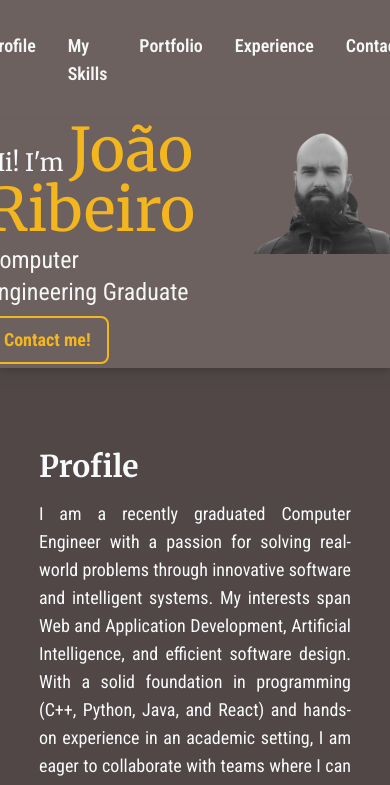
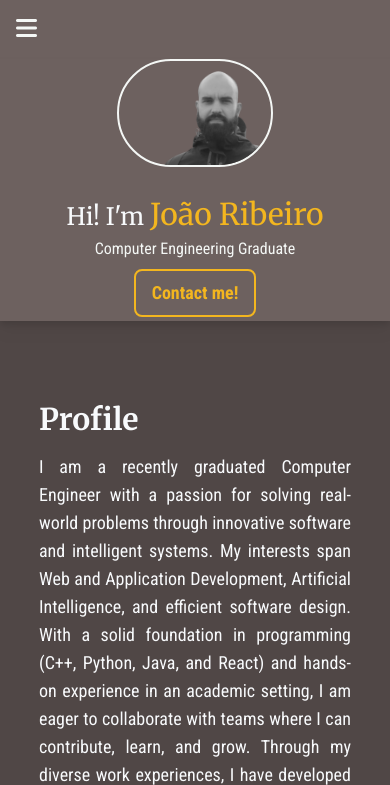
Before and after one commit to jacribeiro/jacribeiro.github.io, a website: page index.html in a window 390 px wide. Shown: the top 785 px of the page. Drawn offline with Linux system fonts and the light colour scheme.

Commit message:
Added website favicon. Added collapsible menu, incomplete. Adjusted responsiveness of header

```diff
--- a/index.html
+++ b/index.html
@@ -1,5 +1,5 @@
 <!DOCTYPE html>
-<html lang="en">
+<html lang="en" class="scroll-smooth">
 <head>
     <meta charset="UTF-8">
     <meta name="viewport" content="width=device-width, initial-scale=1.0">
@@ -10,26 +10,35 @@
     <link rel="preconnect" href="https://fonts.googleapis.com">
     <link href="https://fonts.googleapis.com/css2?family=Roboto+Condensed:ital,wght@0,100..900;1,100..900&display=swap" rel="stylesheet">
     <link href="./output.css" rel="stylesheet">
+    <link rel="apple-touch-icon" sizes="180x180" href="./images/favicon/apple-touch-icon.png">
+    <link rel="icon" type="image/png" sizes="32x32" href="./images/favicon/favicon-32x32.png">
+    <link rel="icon" type="image/png" sizes="16x16" href="./images/favicon/favicon-16x16.png">
+    <link rel="manifest" href="./images/favicon/site.webmanifest">
     <script src="https://kit.fontawesome.com/13668f996f.js" crossorigin="anonymous"></script>
 </head>
 <body class="bg-dark text-slate-50 w-full">
     <nav class="flex justify-center bg-medium">
-        <ul class="flex flex-row gap-x-8 py-8 font-main font-semibold text-lg">
+        <div class="container mx-auto px-4 py-4 flex items-start gap-4 md:justify-center">
+            <button id="menu-toggle" class="block md:hidden text-light hover:text-highlight focus:outline-none">
+                <i class="fa-solid fa-bars text-2xl"></i>
+            </button>
+            <ul id="menu" class="hidden relative left-2 md:flex flex-col md:flex-row md:gap-x-6 md:py-3 font-main font-semibold text-lg">
                 <li class="text-light hover:text-highlight hover:underline hover:underline-offset-8"><a href="#profile">Profile</a></li>
                 <li class="text-light hover:text-highlight hover:underline hover:underline-offset-8"><a href="#skills">My Skills</a></li>
                 <li class="text-light hover:text-highlight hover:underline hover:underline-offset-8"><a href="#portfolio">Portfolio</a></li>
                 <li class="text-light hover:text-highlight hover:underline hover:underline-offset-8"><a href="#experience">Experience</a></li>
                 <li class="text-light hover:text-highlight hover:underline hover:underline-offset-8"><a href="#contact">Contact</a></li>
             </ul>
+        </div>
     </nav>
-    <header class="grid grid-cols-2 grid-rows-1 justify-center w-full bg-medium drop-shadow-lg font-header">
-        <div class="row-start-1 col-start-1 justify-self-end self-center flex flex-col gap-1">
-            <h1 class="text-2xl">Hi! I'm <span class="text-highlight text-6xl">João Ribeiro</span></h1>
-            <h2 class="font-main text-2xl text-light">Computer Engineering Graduate</h2>
+    <header class="grid grid-cols-1 grid-rows-2 gap-3 md:grid-cols-2 md:grid-rows-1 justify-items-center justify-center w-full bg-medium drop-shadow-lg font-header">
+        <div class="row-start-2 col-start-1 md:row-start-1 md:justify-self-end md:self-center flex flex-col items-center md:items-start gap-1">
+            <h1 class="text-2xl">Hi! I'm <span class="text-highlight text-3xl sm:text-4xl md:text-6xl">João Ribeiro</span></h1>
+            <h2 class="font-main text-md sm:text-lg md:text-2xl text-light">Computer Engineering Graduate</h2>
             <a href="#contact"
-            class="px-4 py-2 border-2 border-solid border-highlight rounded-lg text-highlight font-main font-bold text-lg self-start my-1 hover:bg-highlight hover:text-light">Contact me!</a>
+            class="px-4 py-2 border-2 border-highlight rounded-lg text-highlight font-main font-bold text-lg md:self-start my-1 hover:bg-highlight hover:text-light">Contact me!</a>
         </div>
-        <img src="./images/personal.png" class="row-start-1 col-start-2 justify-self-end"/>
+        <img src="./images/personal.png" class="w-2/5 md:w-11/12 row-start-1 col-start-1 md:col-start-2 rounded-full border-2 border-light md:border-transparent md:rounded-none md:justify-self-end"/>
     </header>
     <main class="mt-20 font-main w-full">
         <section id="profile" class="container w-4/5 mx-auto">
@@ -183,4 +192,12 @@
         <p class="text-center font-main text-xl">Looking forward to creating innovative solutions together. Get in touch!</p>
     </footer>
 </body>
+<script defer>
+    const toggleButton = document.getElementById('menu-toggle');
+    const menu = document.getElementById('menu');
+
+    toggleButton.addEventListener('click', () => {
+        menu.classList.toggle('hidden');
+    });
+</script>
 </html>
```
Also changed, not shown: images/favicon/android-chrome-192x192.png (added), images/favicon/android-chrome-512x512.png (added), images/favicon/apple-touch-icon.png (added), images/favicon/favicon-16x16.png (added), images/favicon/favicon-32x32.png (added), images/favicon/favicon.ico (added), images/favicon/site.webmanifest (added), output.css. Lines whose indentation alone changed are shown as unchanged.
